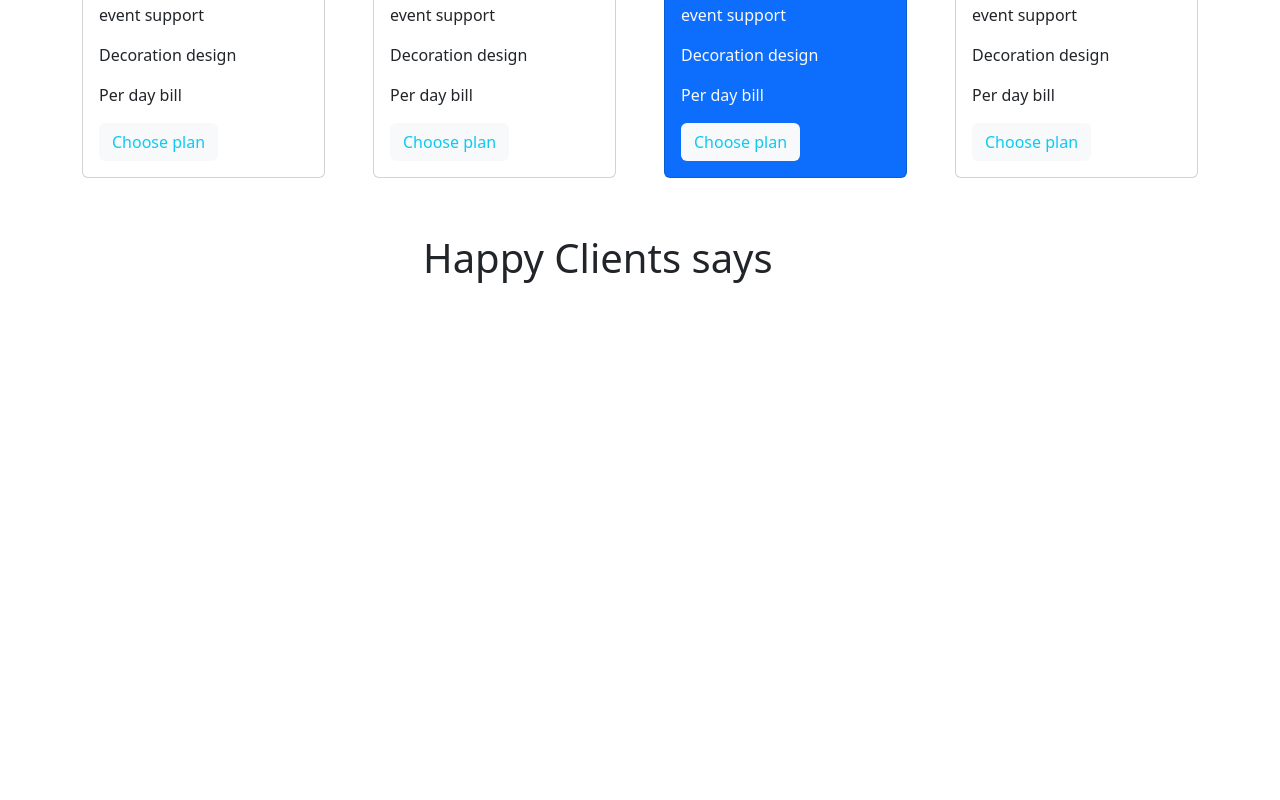
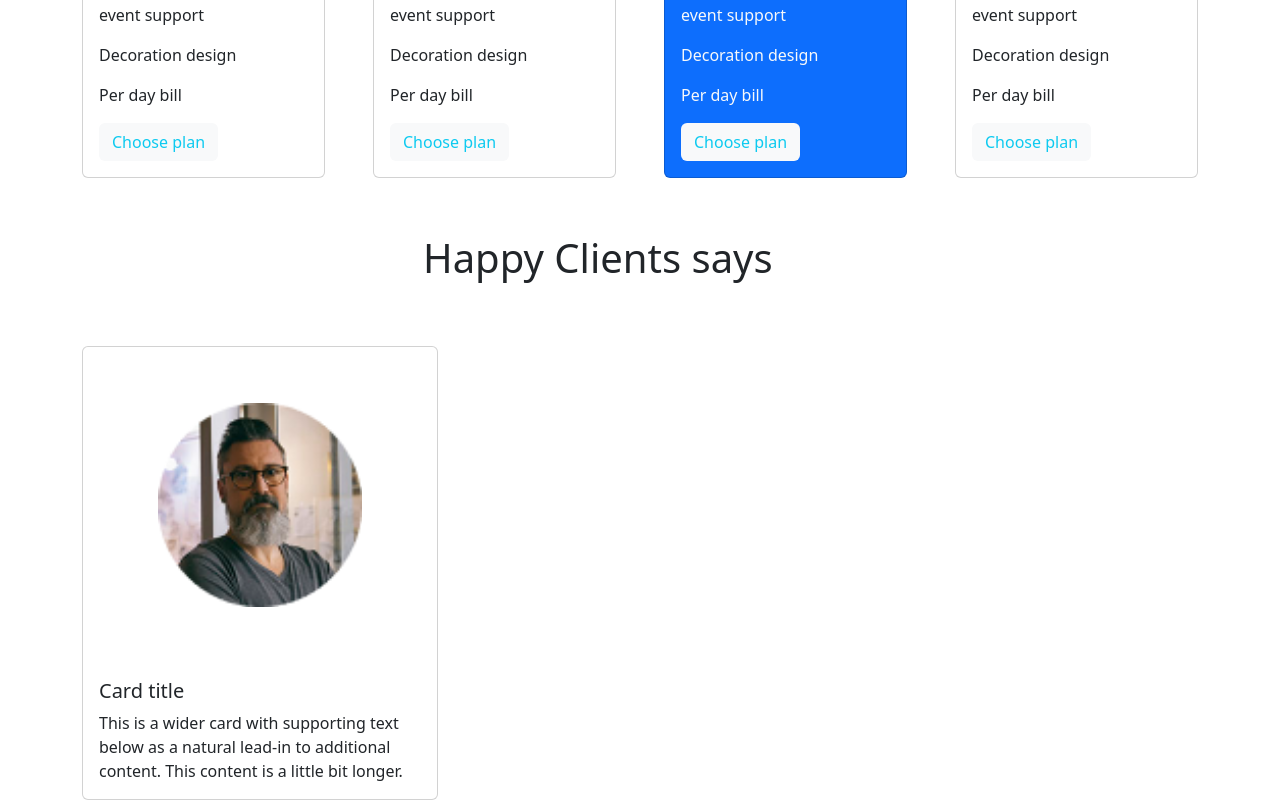
Before and after one commit to Torabarnob203311003/convo-center, a plain HTML site: page index.html in a window 1280 px wide. Shown: the part 1451-2251 px from the top of the page. Before the commit the page ends 1797 px from the top, so only its background shows below. Drawn offline with nearby package versions, Linux system fonts and the light colour scheme.

Commit message:
1 client added

```diff
--- a/index.html
+++ b/index.html
@@ -229,6 +229,29 @@
 
                             </div>
 
+
+
+
+                            <div class="container">
+
+
+                                <div class="row row-cols-1 row-cols-md-3 g-4">
+                                    <div class="col">
+                                        <div class="card h-100">
+                                            <img src="images/person 1.png" class="card-img-top mx-auto mt-5 mb-5 p-2 " style="width: 220px">
+                                            <div class="card-body">
+                                                <h5 class="card-title     ">Card title</h5>
+                                                <p class="card-text">This is a wider card with supporting text below as a natural lead-in to additional
+                                                    content. This content is a little bit longer.</p>
+                                            </div>
+
+                                        </div>
+                                    </div>
+
+
+                                </div>
+                            </div>
+
                 </section>
 
 
```
